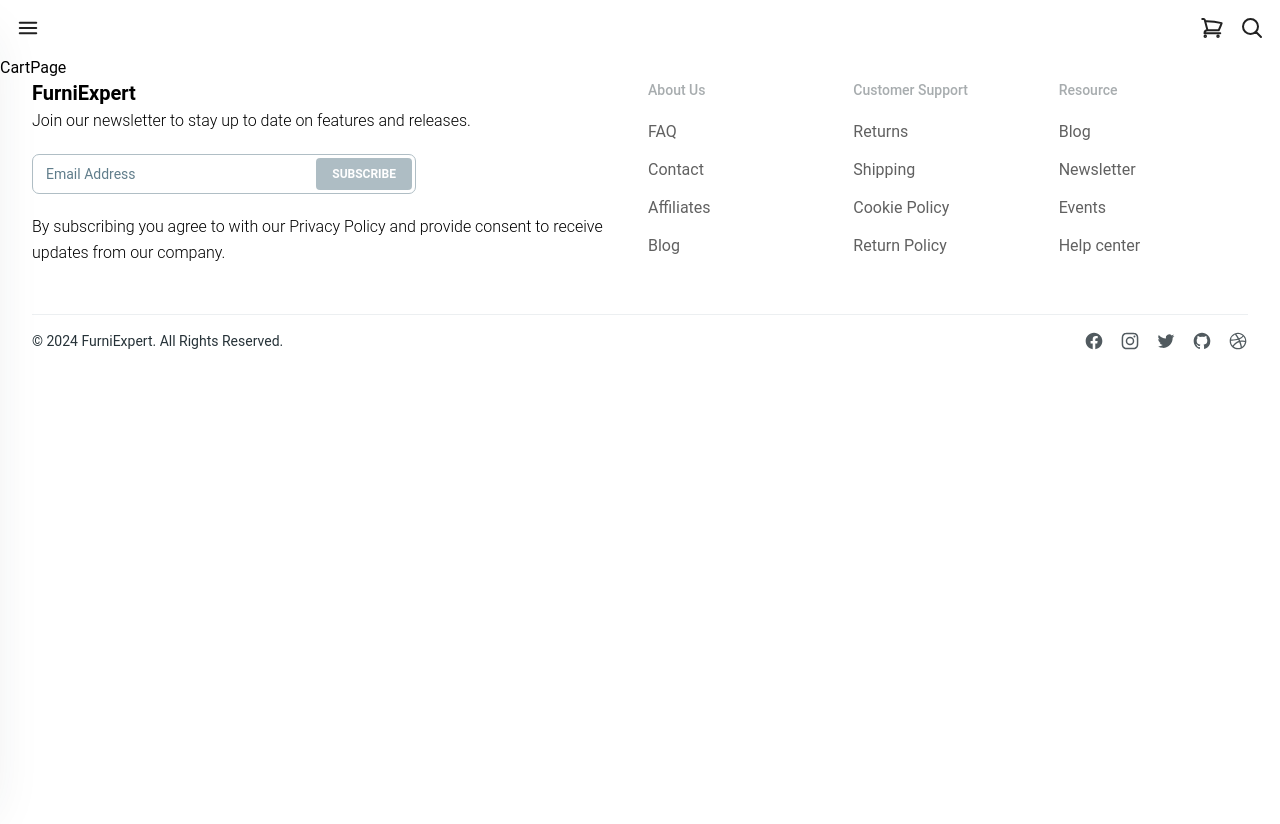
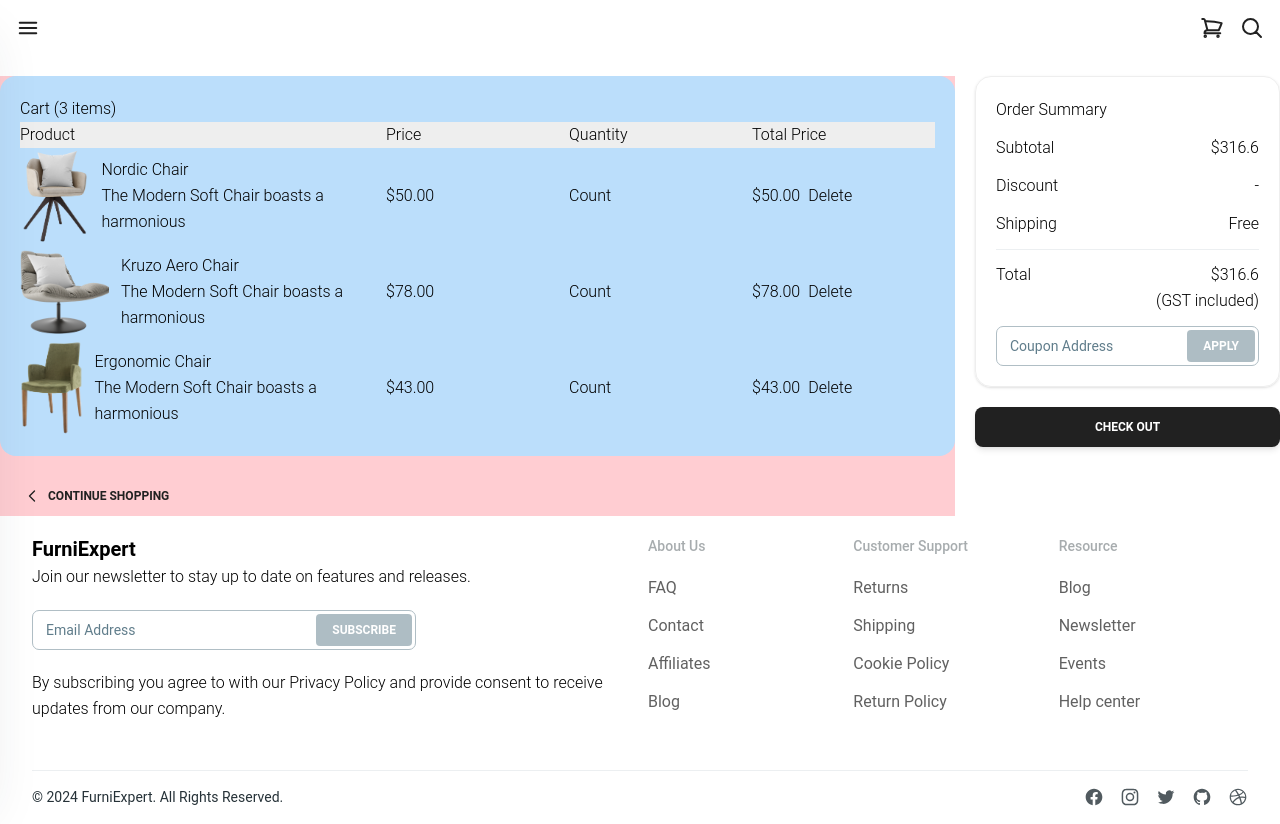
Before and after one commit to Harshrai1023/FurniExpert, a React (Vite) app: page /cart in a window 1280 px wide. Before the commit the page ends 800 px from the top, so only its background shows below. Built offline with nearby package versions, Linux system fonts and the light colour scheme.

Commit message:
Cart Page Updated

```diff
--- /dev/null
+++ b/src/Data.jsx
@@ -0,0 +1,20 @@
+export const topProducts = [
+  {
+    img: "/assets/images/product-1.png",
+    name: "Nordic Chair",
+    description:"The Modern Soft Chair boasts a harmonious",
+    price: "50.00",
+  },
+  {
+    img: "/assets/images/product-2.png",
+    name: "Kruzo Aero Chair",
+    description:"The Modern Soft Chair boasts a harmonious",
+    price: "78.00",
+  },
+  {
+    img: "/assets/images/product-3.png",
+    name: "Ergonomic Chair",
+    description:"The Modern Soft Chair boasts a harmonious",
+    price: "43.00",
+  },
+];
--- a/src/pages/CartPage.jsx
+++ b/src/pages/CartPage.jsx
@@ -1,7 +1,94 @@
-import React from 'react'
+import { ChevronLeftIcon } from "@heroicons/react/24/outline";
+import { Button, Input, Typography } from "@material-tailwind/react";
+import React from "react";
+import { topProducts } from "../Data";
+export const CartPage = () => {
+  const [coupon, setCoupon] = React.useState("");
+  const onChange = ({ target }) => setCoupon(target.value);
+  return (
+    <div className="max-w-7xl md:mx-auto grid grid-cols-1 md:grid-cols-4 m-5 md:gap-5">
+      {/* Product Info */}
+      <div className="bg-red-100 col-span-3">
+        <div className="bg-blue-100 rounded-2xl">
+          <div className="grid grid-cols-5 items-center p-5">
+            <Typography className="col-span-5">
+              Cart ({topProducts.length} items)
+            </Typography>
+            <Typography className="col-span-2 bg-gray-200">Product</Typography>
+            <Typography className="bg-gray-200">Price</Typography>
+            <Typography className="bg-gray-200">Quantity</Typography>
+            <Typography className="bg-gray-200">Total Price</Typography>
 
-export const CartPage = () => {
-  return (
-    <div>CartPage</div>
-  )
-}
+            {topProducts.map((product, index) => (
+              <>
+                <div className="col-span-2 flex items-center gap-3">
+                  <img className="h-24" src={product.img} alt="" />
+                  <div>
+                    <Typography>{product.name}</Typography>
+                    <Typography>{product.description}</Typography>
+                  </div>
+                </div>
+                <Typography>${product.price}</Typography>
+                <Typography>Count</Typography>
+                <div className="flex gap-2">
+                  <Typography>${product.price}</Typography>
+                  <Typography>Delete</Typography>
+                </div>
+              </>
+            ))}
+          </div>
+        </div>
+        <Button variant="text" className="flex items-center gap-2 mt-5">
+          <ChevronLeftIcon className="h-4 w-4 stroke-2" /> Continue Shopping
+        </Button>
+      </div>
+
+      {/* Checkout Card */}
+      <div className=" flex flex-col gap-5 mt-5 md:mt-0">
+        <div className="flex flex-col rounded-2xl p-5 gap-3 border shadow">
+          <Typography>Order Summary</Typography>
+          <div className="flex justify-between">
+            <Typography>Subtotal</Typography>
+            <Typography>$316.6</Typography>
+          </div>
+          <div className="flex justify-between">
+            <Typography>Discount</Typography>
+            <Typography>-</Typography>
+          </div>
+          <div className="flex justify-between">
+            <Typography>Shipping</Typography>
+            <Typography>Free</Typography>
+          </div>
+          <div className="border-t border-blue-gray-50">
+            <div className="flex justify-between pt-3">
+              <Typography>Total</Typography>
+              <Typography>$316.6</Typography>
+            </div>
+            <Typography className="text-right">(GST included)</Typography>
+          </div>
+          <div className="relative flex w-full max-w-[24rem]">
+            <Input
+              type="coupon"
+              label="Coupon Address"
+              value={coupon}
+              onChange={onChange}
+              className="pr-20"
+              containerProps={{
+                className: "min-w-0",
+              }}
+            />
+            <Button
+              size="sm"
+              color={coupon ? "gray" : "blue-gray"}
+              disabled={!coupon}
+              className="!absolute right-1 top-1 rounded"
+            >
+              Apply
+            </Button>
+          </div>
+        </div>
+        <Button fullWidth>Check Out</Button>
+      </div>
+    </div>
+  );
+};
--- a/src/pages/HomePage.jsx
+++ b/src/pages/HomePage.jsx
@@ -1,25 +1,10 @@
 import { PlusCircleIcon } from "@heroicons/react/24/solid";
 import { Button, IconButton, Typography } from "@material-tailwind/react";
 import React from "react";
+import { topProducts } from "../Data";
 
 export const HomePage = () => {
-  const topProducts = [
-    {
-      img: "/assets/images/product-1.png",
-      name: "Nordic Chair",
-      price: "50.00",
-    },
-    {
-      img: "/assets/images/product-2.png",
-      name: "Kruzo Aero Chair",
-      price: "78.00",
-    },
-    {
-      img: "/assets/images/product-3.png",
-      name: "Ergonomic Chair",
-      price: "43.00",
-    },
-  ];
+
   return (
     <>
       <section className="mx-auto w-full max-w-7xl px-8 py-16">
```
